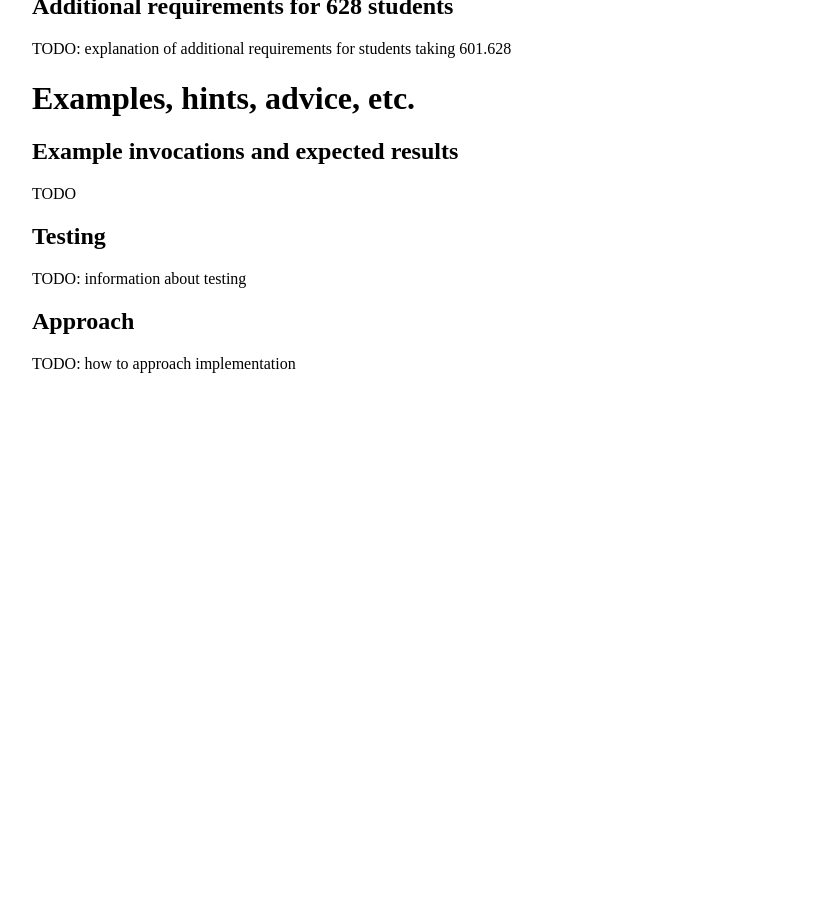
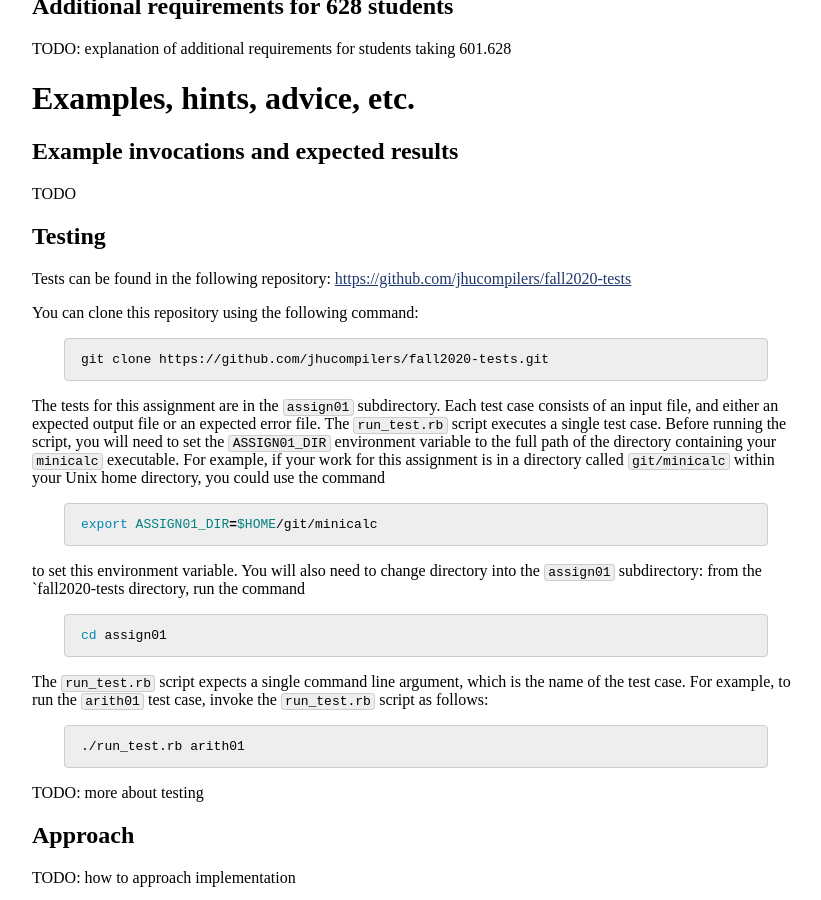
Before and after one commit to jhucompilers/fall2020, a Jekyll site: the page built from assign/assign01.md, in a window 1280 px wide and 900 px high, scrolled down 2844 px. Shown: the whole window, without its empty margins (224-1045 px from the left). Built offline with Jekyll 4.4.1, drawn with Linux system fonts in a browser that asks for light colours; before the commit the page ends 3249 px from its top, so only the background shows below that.

Commit message:
added some info about testing

````diff
--- a/assign/assign01.md
+++ b/assign/assign01.md
@@ -136,7 +136,33 @@ TODO
 
 ## Testing
 
-TODO: information about testing
+Tests can be found in the following repository: <https://github.com/jhucompilers/fall2020-tests>
+
+You can clone this repository using the following command:
+
+```bash
+git clone https://github.com/jhucompilers/fall2020-tests.git
+```
+
+The tests for this assignment are in the `assign01` subdirectory.  Each test case consists of an input file, and either an expected output file or an expected error file.  The `run_test.rb` script executes a single test case.  Before running the script, you will need to set the `ASSIGN01_DIR` environment variable to the full path of the directory containing your `minicalc` executable.  For example, if your work for this assignment is in a directory called `git/minicalc` within your Unix home directory, you could use the command
+
+```bash
+export ASSIGN01_DIR=$HOME/git/minicalc
+```
+
+to set this environment variable.  You will also need to change directory into the `assign01` subdirectory: from the `fall2020-tests directory, run the command
+
+```bash
+cd assign01
+```
+
+The `run_test.rb` script expects a single command line argument, which is the name of the test case.  For example, to run the `arith01` test case, invoke the `run_test.rb` script as follows:
+
+```bash
+./run_test.rb arith01
+```
+
+TODO: more about testing
 
 ## Approach
 
````
